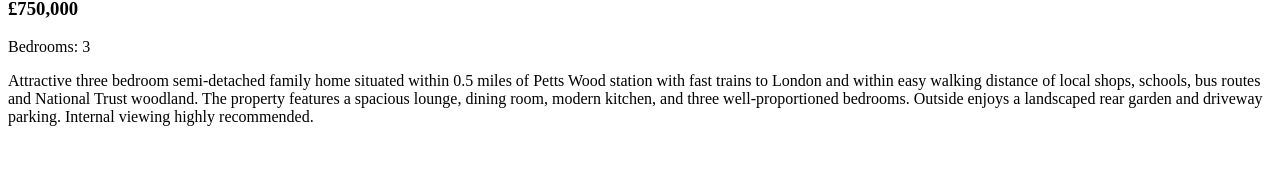
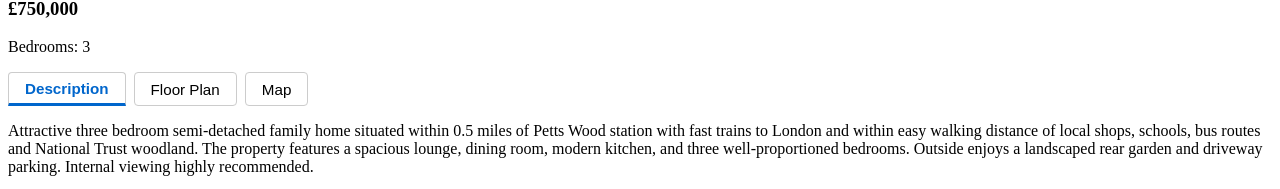
Before and after one commit to ShaviniFernando/estate-agent-react-spa, a React (Vite) app: page /property/prop1 in a window 1280 px wide. Shown: the part 637-826 px from the top of the page. Before the commit the page ends 800 px from the top, so only its background shows below. Built offline with nearby package versions, Linux system fonts and the light colour scheme.

Commit message:
Add tabbed interface (Description/Floor Plan/Map) to PropertyDetails

```diff
--- a/src/pages/PropertyDetails.jsx
+++ b/src/pages/PropertyDetails.jsx
@@ -1,3 +1,4 @@
+import { useState } from 'react';
 import { useParams } from 'react-router-dom';
 import properties from '../data/properties';
 import ImageGallery from '../components/ImageGallery';
@@ -5,6 +6,7 @@ import ImageGallery from '../components/ImageGallery';
 export default function PropertyDetails() {
   const { id } = useParams();
   const property = properties.find((p) => p.id === id);
+  const [activeTab, setActiveTab] = useState('description');
 
   if (!property) {
     return (
@@ -22,7 +24,44 @@ export default function PropertyDetails() {
         <h2>{property.type}</h2>
         <h3>£{property.price.toLocaleString()}</h3>
         <p>Bedrooms: {property.bedrooms}</p>
-        <p>{property.description}</p>
+      </div>
+
+      <div className="tab-buttons">
+        <button
+          className={`tab-button${activeTab === 'description' ? ' active' : ''}`}
+          onClick={() => setActiveTab('description')}
+        >
+          Description
+        </button>
+        <button
+          className={`tab-button${activeTab === 'floorplan' ? ' active' : ''}`}
+          onClick={() => setActiveTab('floorplan')}
+        >
+          Floor Plan
+        </button>
+        <button
+          className={`tab-button${activeTab === 'map' ? ' active' : ''}`}
+          onClick={() => setActiveTab('map')}
+        >
+          Map
+        </button>
+      </div>
+
+      <div className="tab-content">
+        {activeTab === 'description' && (
+          <p>{property.description}</p>
+        )}
+        {activeTab === 'floorplan' && (
+          <img src={property.floorplan} alt="Floor plan" />
+        )}
+        {activeTab === 'map' && (
+          <iframe
+            src={property.mapEmbedUrl}
+            width="100%"
+            height="400"
+            title="Property location map"
+          ></iframe>
+        )}
       </div>
     </div>
   );
--- a/src/styles/main.css
+++ b/src/styles/main.css
@@ -57,3 +57,34 @@
 .thumbnail.active {
   border: 2px solid #0066cc;
 }
+
+.tab-buttons {
+  display: flex;
+  gap: 0.5rem;
+  margin: 1rem 0 0.5rem;
+}
+
+.tab-button {
+  padding: 0.4rem 1rem;
+  border: 1px solid #ccc;
+  background: none;
+  cursor: pointer;
+  border-radius: 4px;
+  font-size: 0.95rem;
+}
+
+.tab-button.active {
+  font-weight: bold;
+  border-bottom: 3px solid #0066cc;
+  border-radius: 4px 4px 0 0;
+  color: #0066cc;
+}
+
+.tab-content {
+  margin-top: 0.5rem;
+}
+
+.tab-content img {
+  max-width: 100%;
+  border-radius: 6px;
+}
```
